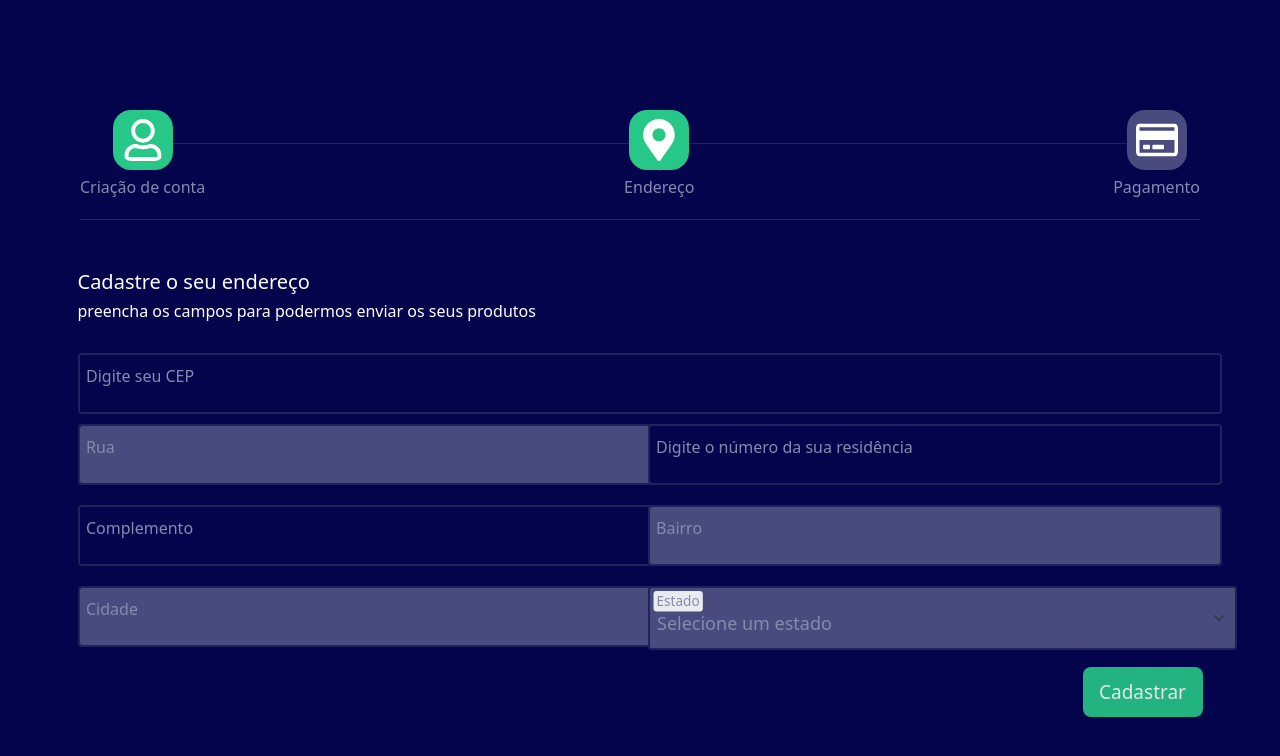
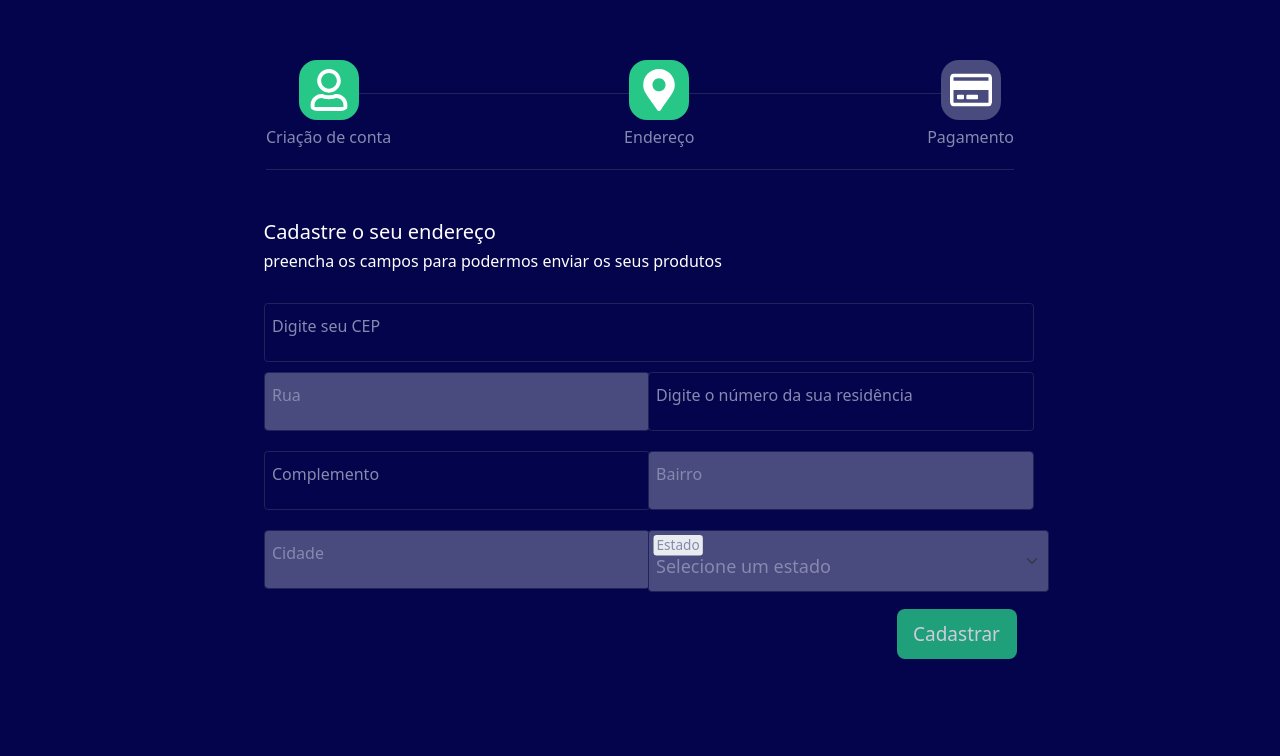
Before and after one commit to Rai-vaz/dynamic-address, a React (Vite) app: page / in a window 1280 px wide. Shown: the top 756 px of the page. Built offline with nearby package versions, Linux system fonts and the light colour scheme.

Commit message:
Implemento da mensagem de erro

```diff
--- a/src/App.jsx
+++ b/src/App.jsx
@@ -10,7 +10,6 @@ function App() {
 
   return (
     <div className="App">
-        {/*<Message/>*/}
         {toggleLoader && <Loader/>}
 
       <HeaderForm/>
--- a/src/components/Message.jsx
+++ b/src/components/Message.jsx
@@ -2,41 +2,32 @@ import { Button, Modal } from "react-bootstrap"
 import { useState } from "react"
 import '../css/Message.css'
 
-const Message = () => {
+const Message = ({title, message}) => {
 
-  const [show, setShow] = useState(false)
-
-
-  const handleClick = () => setShow(true)
-  const handleClose = () => setShow(false)
-
+  const [toggleModal, setToggleModal] = useState(true)
 
   return (
     <div className="container-message">
-      <Button variant="primary" onClick={handleClick}>
-        teste modal
-      </Button>
-
      <Modal
-      show={show}
+      show={toggleModal}
       keyboard={false}
       backdrop='static'
       centered={true}
       >
-      <Modal.Header>
-          <Modal.Title>Meu modal personalizado</Modal.Title>
+        <Modal.Header>
+          <Modal.Title>{title}</Modal.Title>
         </Modal.Header>
 
         <Modal.Body>
-          Esse será meu modal de fechamento da mensagem
+          {message}
         </Modal.Body>
 
         <Modal.Footer>
-          <Button variant="danger" onClick={handleClose} size='lg'>
+          <Button variant="danger" onClick={() => setToggleModal(false)} size='lg'>
             Close
           </Button>
         </Modal.Footer>
-     </Modal>
+      </Modal>
     </div>
   )
 }
--- a/src/components/MyForm.jsx
+++ b/src/components/MyForm.jsx
@@ -1,5 +1,6 @@
 import { FloatingLabel, Form, Row, Col } from 'react-bootstrap'
 import {useState, useRef} from 'react'
+import Message from './Message'
 import '../css/Form.css'
 
 
@@ -7,7 +8,19 @@ const MyForm = ({setToggleLoader}) => {
 
   const [cep, setCep] = useState('')
   const [address, setAddress] = useState({Rua:'', Cidade:'', Bairro:'', Estado:''})
-  const inputCepRef = useRef('')
+  const [showMessage, setShowMessage] = useState(false)
+
+  //refs
+  /*const refCep = useRef('')
+  const refRua = useRef('')
+  const refNumero = useRef('')
+  const RefComplemento = useRef('')
+  const refBairro = useRef('')
+  const refCity = useRef('')
+  const refState = useRef('')*/
+
+
+
 
   const handleKeyUp = (e) => {
     const onlyNumbers = /[0-9]/
@@ -22,7 +35,7 @@ const MyForm = ({setToggleLoader}) => {
 
   const getAddress = async (cepNumber) => {
 
-    inputCepRef.current.blur()
+    refCep.current.blur()
     const apiUrl = `https://viacep.com.br/ws/${cepNumber}/json/`
     const res = await fetch(apiUrl)
     setToggleLoader(true)
@@ -30,9 +43,8 @@ const MyForm = ({setToggleLoader}) => {
     setCep('')
     setTimeout(() => {
       setToggleLoader(false)
-      setAddress({Rua: data.logradouro, Bairro: data.bairro, Cidade:data.localidade, Estado: data.uf})
+      data.erro ? setShowMessage(true) : setAddress({Rua: data.logradouro, Bairro: data.bairro, Cidade:data.localidade, Estado: data.uf})
     },1000)
-
   }
 
   cep.length === 8 && getAddress(cep)
@@ -60,7 +72,6 @@ const MyForm = ({setToggleLoader}) => {
                   minLength={8}
                   maxLength={8}
                   name='cep'
-                  ref={inputCepRef}
                   onKeyUp={handleKeyUp}
 
                 />
@@ -178,7 +189,7 @@ const MyForm = ({setToggleLoader}) => {
             </div>
           </Row>
         </form>
-
+        {showMessage && <Message title='Cep não encontrado!' message='Verifique seu cep e tente novamente'/>}
       </div>
     </div>
   )
--- a/src/css/Form.css
+++ b/src/css/Form.css
@@ -9,7 +9,7 @@
 #form-container .form-control, select#floatingSelect{
     box-sizing: content-box;
     background-color: var(--bg-color);
-    border: 2px solid var(--border-color);
+    border: 1px solid var(--border-color);
     color: var(--primary-color);
     outline: none;
     font-size: 1.8rem;
@@ -46,7 +46,7 @@
     font-size: 1.9rem;
     border-radius: .8rem;
     transition: .3s;
-    opacity: .9;
+    opacity: .8;
 }
 
 .btn-register button:hover{
--- a/src/css/HeaderForm.css
+++ b/src/css/HeaderForm.css
@@ -1,6 +1,10 @@
+.container{
+    max-width: 60vw !important;
+}
+
 #order-form-container{
     padding: 1rem !important;
-    margin-top: 10rem;
+    margin-top: 5rem;
 }
 
 #steps{
--- a/src/css/Message.css
+++ b/src/css/Message.css
@@ -1,4 +1,5 @@
 .modal-dialog{
     font-size: 1.6rem;
+    color: var(--bg-color);
 
 }
```
